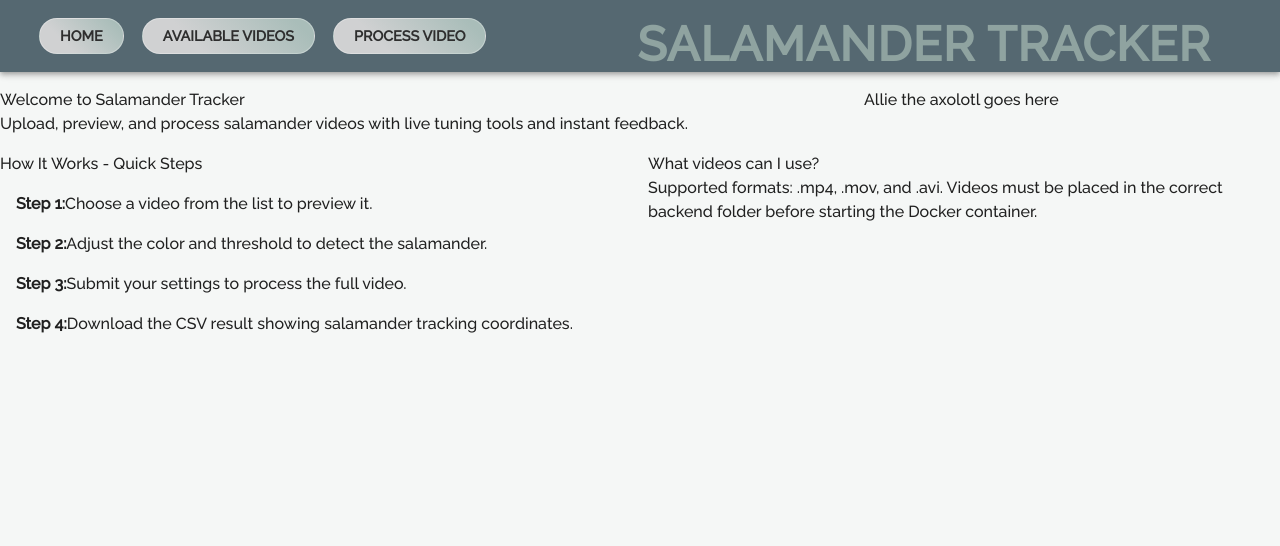
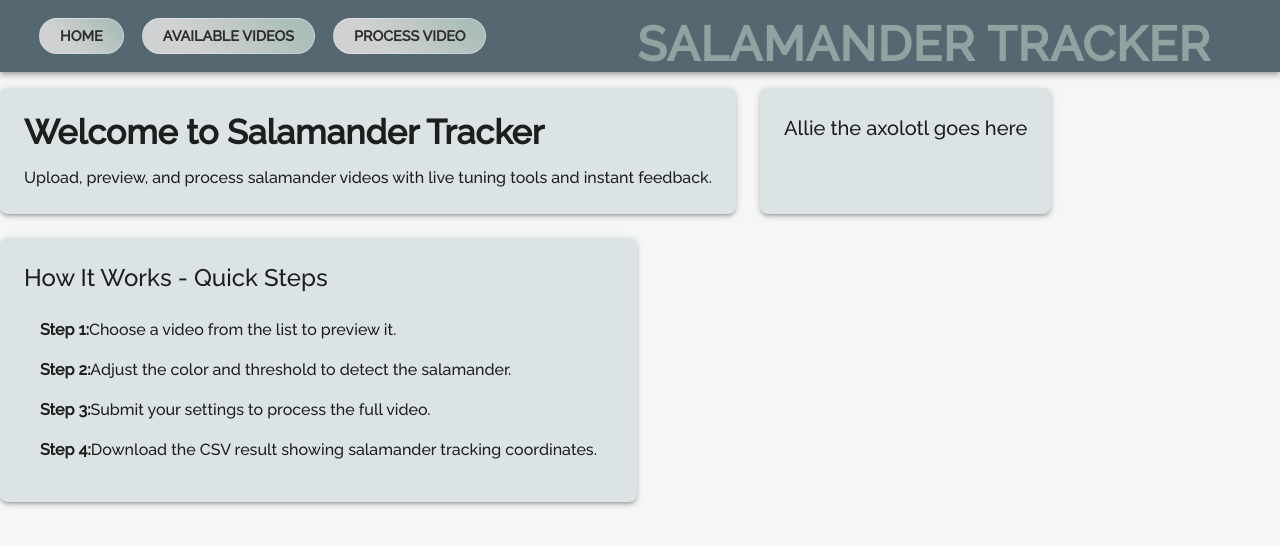
Before and after one commit to mechance782/salamander-tracker, a Next.js app: page / in a window 1280 px wide. Shown: the top 546 px of the page. Built offline with nearby package versions, Linux system fonts and the light colour scheme; no server answers.

Commit message:
Working on home page

```diff
--- a/src/app/page.js
+++ b/src/app/page.js
@@ -8,30 +8,47 @@ const Section = ({ children }) => (
 );
 export default function Home() {
 
-  return (
-
-      <Grid container spacing={2}>
-        <Grid size={8}>
-          <Typography>Welcome to Salamander Tracker</Typography>
-          <Typography>Upload, preview, and process salamander videos with live tuning tools and instant feedback.</Typography>
-        </Grid>
-        <Grid size={4}>
-          <Typography>Allie the axolotl goes here</Typography>
-        </Grid>
-        <Grid size={6}>
-          <Typography>How It Works - Quick Steps</Typography>
-          <List>
-            <ListItem><strong>Step 1:</strong>Choose a video from the list to preview it.</ListItem>
-            <ListItem><strong>Step 2:</strong>Adjust the color and threshold to detect the salamander.</ListItem>
-            <ListItem><strong>Step 3:</strong>Submit your settings to process the full video.</ListItem>
-            <ListItem><strong>Step 4:</strong>Download the CSV result showing salamander tracking coordinates.</ListItem>
-          </List>
-        </Grid>
-        <Grid size={6}>
-          <Typography>What videos can I use?</Typography>
-          <Typography>Supported formats: .mp4, .mov, and .avi. Videos must be placed in the correct backend folder before starting the Docker container.</Typography>
-        </Grid>
+return (
+    <Grid container spacing={3}>
+      <Grid item xs={12} md={7}>
+        <Section>
+          <Typography variant="h4" fontWeight="bold" gutterBottom>
+            Welcome to Salamander Tracker
+          </Typography>
+          <Typography variant="body1">
+            Upload, preview, and process salamander videos with live tuning tools and instant feedback.
+          </Typography>
+        </Section>
       </Grid>
 
-  )
+      <Grid item xs={12} md={5}>
+        <Section>
+          <Typography variant="h6">Allie the axolotl goes here</Typography>
+        </Section>
+      </Grid>
+
+      <Grid item xs={12} md={7}>
+        <Section>
+          <Typography variant="h5" gutterBottom>
+            How It Works - Quick Steps
+          </Typography>
+          <List>
+            <ListItem>
+              <strong>Step 1:</strong>Choose a video from the list to preview it.
+            </ListItem>
+            <ListItem>
+              <strong>Step 2:</strong>Adjust the color and threshold to detect the salamander.
+            </ListItem>
+            <ListItem>
+              <strong>Step 3:</strong>Submit your settings to process the full video.
+            </ListItem>
+            <ListItem>
+              <strong>Step 4:</strong>Download the CSV result showing salamander tracking coordinates.
+            </ListItem>
+          </List>
+        </Section>
+      </Grid>
+
+    </Grid>
+  );
 }
```
